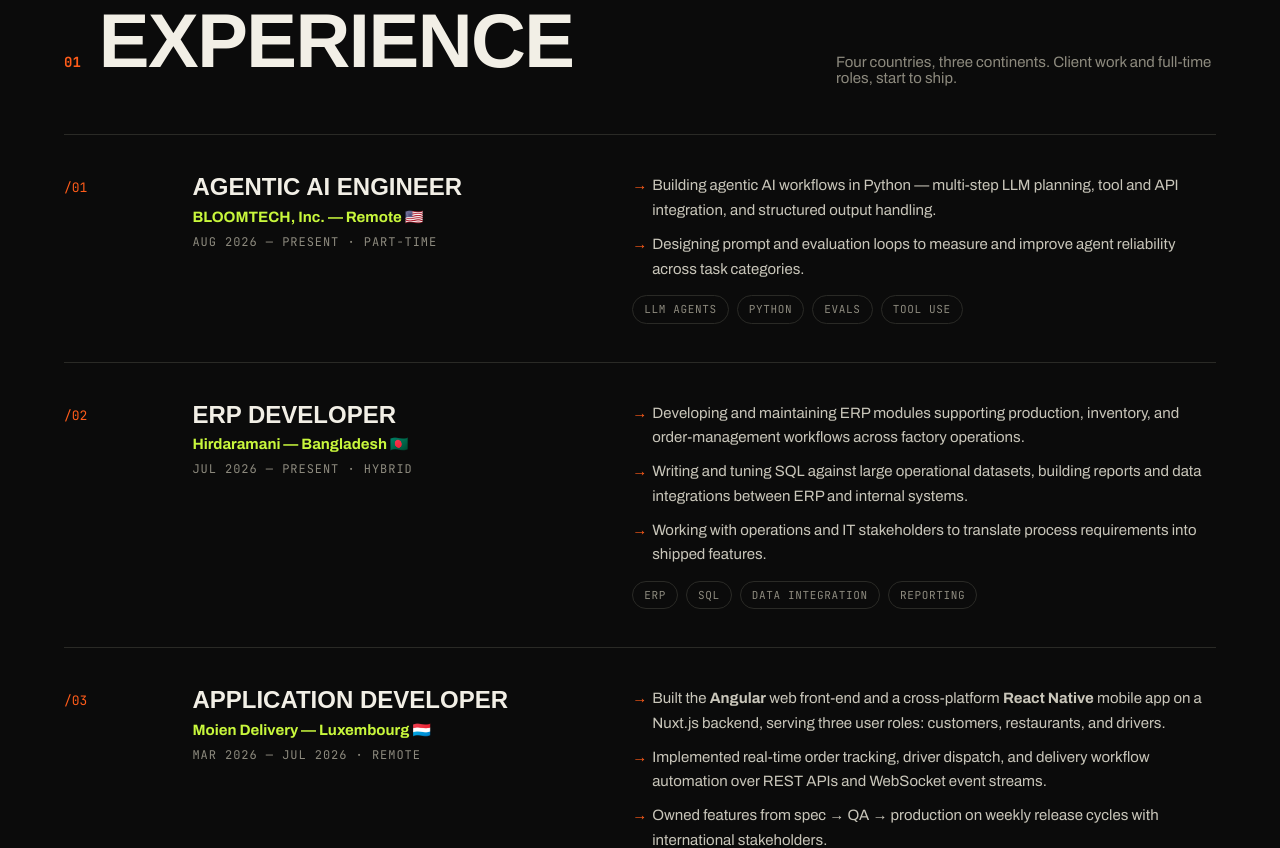
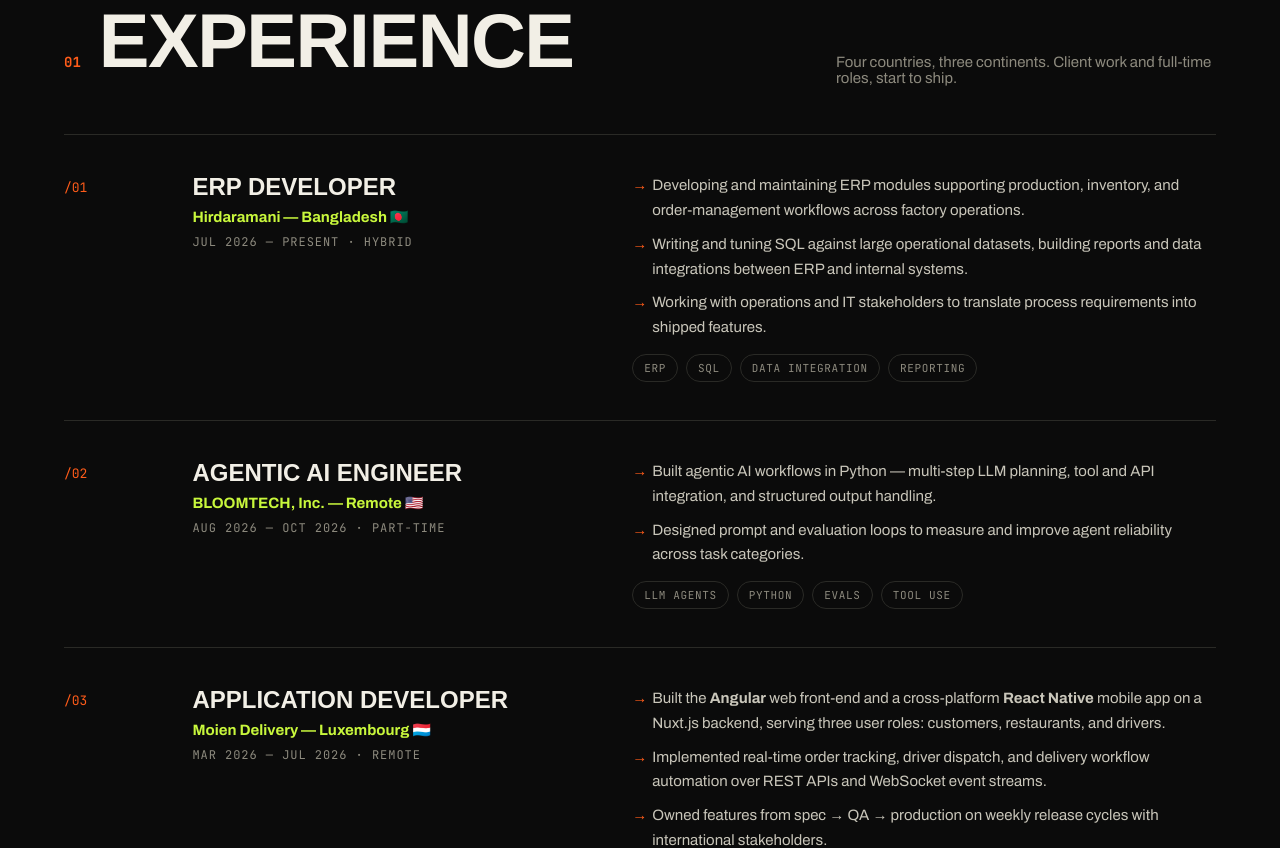
Before and after one commit to Arnobrizwan/arnobrizwan.github.io, a plain HTML site: page index.html in a window 1280 px wide. Shown: the part 1802-2650 px from the top of the page. Drawn offline with Linux system fonts and the light colour scheme; a web font is replaced by a local one.

Commit message:
BLOOMTECH role ended Oct 2026: move to past tense, Hirdaramani now leads as current role (CV + portfolio)

```diff
--- a/index.html
+++ b/index.html
@@ -4,7 +4,7 @@
 <meta charset="UTF-8">
 <meta name="viewport" content="width=device-width, initial-scale=1.0">
 <title>ARNOB RIZWAN AHMAD — AI / LLM Engineer</title>
-<meta name="description" content="Arnob Rizwan Ahmad — AI/LLM engineer building agentic workflows, RAG and evaluation infrastructure. Agentic AI Engineer at BLOOMTECH and ERP Developer at Hirdaramani, shipping products across 4 countries.">
+<meta name="description" content="Arnob Rizwan Ahmad — AI/LLM engineer building agentic workflows, RAG and evaluation infrastructure. ERP Developer at Hirdaramani, previously Agentic AI Engineer at BLOOMTECH, shipping products across 4 countries.">
 <meta property="og:title" content="Arnob Rizwan Ahmad — AI / LLM Engineer">
   <meta property="og:type" content="website">
   <meta property="og:url" content="https://arnobrizwan.github.io/">
@@ -13,7 +13,7 @@
   <meta property="og:image:width" content="1200">
   <meta property="og:image:height" content="630">
   <meta name="twitter:image" content="https://arnobrizwan.github.io/og-image.png">
-<meta property="og:description" content="AI/LLM engineer building agentic workflows, RAG and evaluation infrastructure. Agentic AI Engineer at BLOOMTECH. Shipping across 4 countries.">
+<meta property="og:description" content="AI/LLM engineer building agentic workflows, RAG and evaluation infrastructure. ERP Developer at Hirdaramani. Shipping across 4 countries.">
 <link rel="preconnect" href="https://fonts.googleapis.com">
 <link rel="preconnect" href="https://fonts.gstatic.com" crossorigin>
 <link href="https://fonts.googleapis.com/css2?family=Unbounded:wght@400;600;800;900&family=Archivo:ital,wght@0,400;0,500;0,700;1,400&family=JetBrains+Mono:wght@400;700&display=swap" rel="stylesheet">
@@ -402,7 +402,7 @@ footer .kicker{font-family:'JetBrains Mono',monospace;font-size:12px;text-transf
   </h1>
   <p class="hero-sub">
     <b>AI/LLM engineer</b> building agentic workflows, RAG and evaluation infrastructure &mdash; and the backend they run on.
-    Currently <b>Agentic AI Engineer</b> at BLOOMTECH and <b>ERP Developer</b> at Hirdaramani Bangladesh. Previously ML Engineer
+    Currently <b>ERP Developer</b> at Hirdaramani Bangladesh. Previously Agentic AI Engineer at BLOOMTECH, ML Engineer
     for a US news-intelligence platform and founding backend engineer at an AI storage startup. Software Engineering graduate of
     <b>Universiti Teknologi Malaysia</b> (July 2026, First Class), shipping for clients in the <b>US, Luxembourg, Bangladesh, and Malaysia</b>
     long before the degree finished.
@@ -438,21 +438,6 @@ footer .kicker{font-family:'JetBrains Mono',monospace;font-size:12px;text-transf
     <div class="xp-item reveal">
       <div class="xp-num">/01</div>
       <div class="xp-role">
-        <h3>Agentic AI Engineer</h3>
-        <div class="co">BLOOMTECH, Inc. — Remote 🇺🇸</div>
-        <div class="when">Aug 2026 — Present · Part-time</div>
-      </div>
-      <div class="xp-body">
-        <ul>
-          <li>Building agentic AI workflows in Python — multi-step LLM planning, tool and API integration, and structured output handling.</li>
-          <li>Designing prompt and evaluation loops to measure and improve agent reliability across task categories.</li>
-        </ul>
-        <div class="xp-tags"><span class="tag">LLM Agents</span><span class="tag">Python</span><span class="tag">Evals</span><span class="tag">Tool Use</span></div>
-      </div>
-    </div>
-    <div class="xp-item reveal">
-      <div class="xp-num">/02</div>
-      <div class="xp-role">
         <h3>ERP Developer</h3>
         <div class="co">Hirdaramani — Bangladesh 🇧🇩</div>
         <div class="when">Jul 2026 — Present · Hybrid</div>
@@ -464,6 +449,21 @@ footer .kicker{font-family:'JetBrains Mono',monospace;font-size:12px;text-transf
           <li>Working with operations and IT stakeholders to translate process requirements into shipped features.</li>
         </ul>
         <div class="xp-tags"><span class="tag">ERP</span><span class="tag">SQL</span><span class="tag">Data Integration</span><span class="tag">Reporting</span></div>
+      </div>
+    </div>
+    <div class="xp-item reveal">
+      <div class="xp-num">/02</div>
+      <div class="xp-role">
+        <h3>Agentic AI Engineer</h3>
+        <div class="co">BLOOMTECH, Inc. — Remote 🇺🇸</div>
+        <div class="when">Aug 2026 — Oct 2026 · Part-time</div>
+      </div>
+      <div class="xp-body">
+        <ul>
+          <li>Built agentic AI workflows in Python — multi-step LLM planning, tool and API integration, and structured output handling.</li>
+          <li>Designed prompt and evaluation loops to measure and improve agent reliability across task categories.</li>
+        </ul>
+        <div class="xp-tags"><span class="tag">LLM Agents</span><span class="tag">Python</span><span class="tag">Evals</span><span class="tag">Tool Use</span></div>
       </div>
     </div>
     <div class="xp-item reveal">
```
Also changed, not shown: resume-src.html (+9 -9 lines), 2 other files.
